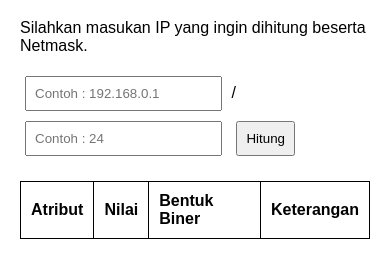
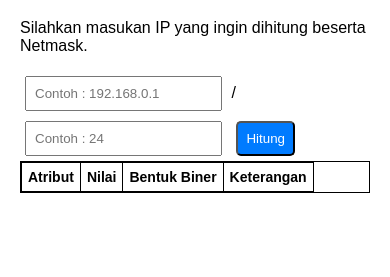
Before and after one commit to KazukiFujimaru/subnet-calculator, a plain HTML site: page index.html in a window 390 px wide. Shown: the part 61-338 px from the top of the page. Drawn offline with Linux system fonts and the light colour scheme.

Commit message:
update: style sementara
Penambahan style agar tampilan tidak terlalu polos

```diff
--- a/index.html
+++ b/index.html
@@ -8,22 +8,44 @@
     body {
       font-family: Arial, sans-serif;
       margin: 20px;
+      max-width: 100%; /* Prevent content from exceeding device width */
     }
-    input, button {
+    input{
       margin: 5px;
       padding: 8px;
     }
+    button {
+      margin: 5px;
+      padding: 8px;
+      background-color: #007bff;
+      color: white;
+      border-radius: 5px;
+    }
     table {
-      margin-top: 20px;
+      width: 100%;
       border-collapse: collapse;
-      width: 100%;
-    }
-    table, th, td {
+      table-layout: auto; /* Allow dynamic column width */
+      overflow-x: auto; /* Enable horizontal scrolling for smaller screens */
       border: 1px solid black;
     }
+
     th, td {
-      padding: 10px;
+      padding: 8px;
       text-align: left;
+      word-wrap: break-word; /* Prevent text overflow */
+
+    }
+
+    @media screen and (max-width: 600px) {
+      table {
+        display: block; /* Make table scrollable on small screens */
+        overflow-x: auto; /* Horizontal scrolling */
+      }
+      th, td {
+        padding: 6px; /* Adjust padding for smaller screens */
+        font-size: 14px; /* Reduce font size for readability */
+        border: 1px solid black;
+      }
     }
   </style>
 </head>
@@ -36,6 +58,7 @@
   <input type="text" id="netmask" placeholder="Contoh : 24" />
   <button onclick="calculateSubnet()">Hitung</button>
 
+  <div style="overflow-x: auto;">
     <table id="resultTable">
       <thead>
         <tr>
@@ -47,6 +70,8 @@
       </thead>
       <tbody></tbody>
     </table>
+  </div>
+
 
   <script>
     function calculateSubnet() {
```
Lines whose indentation alone changed are shown as unchanged.
